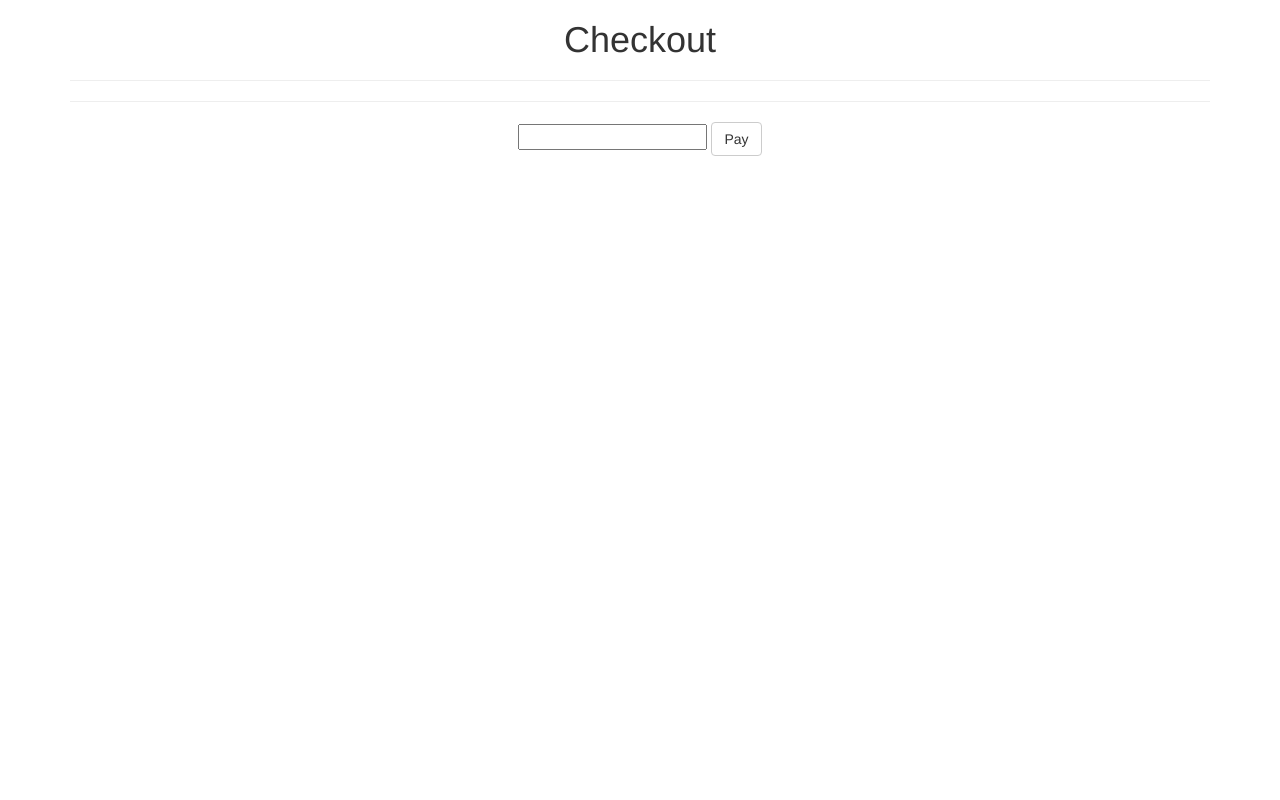
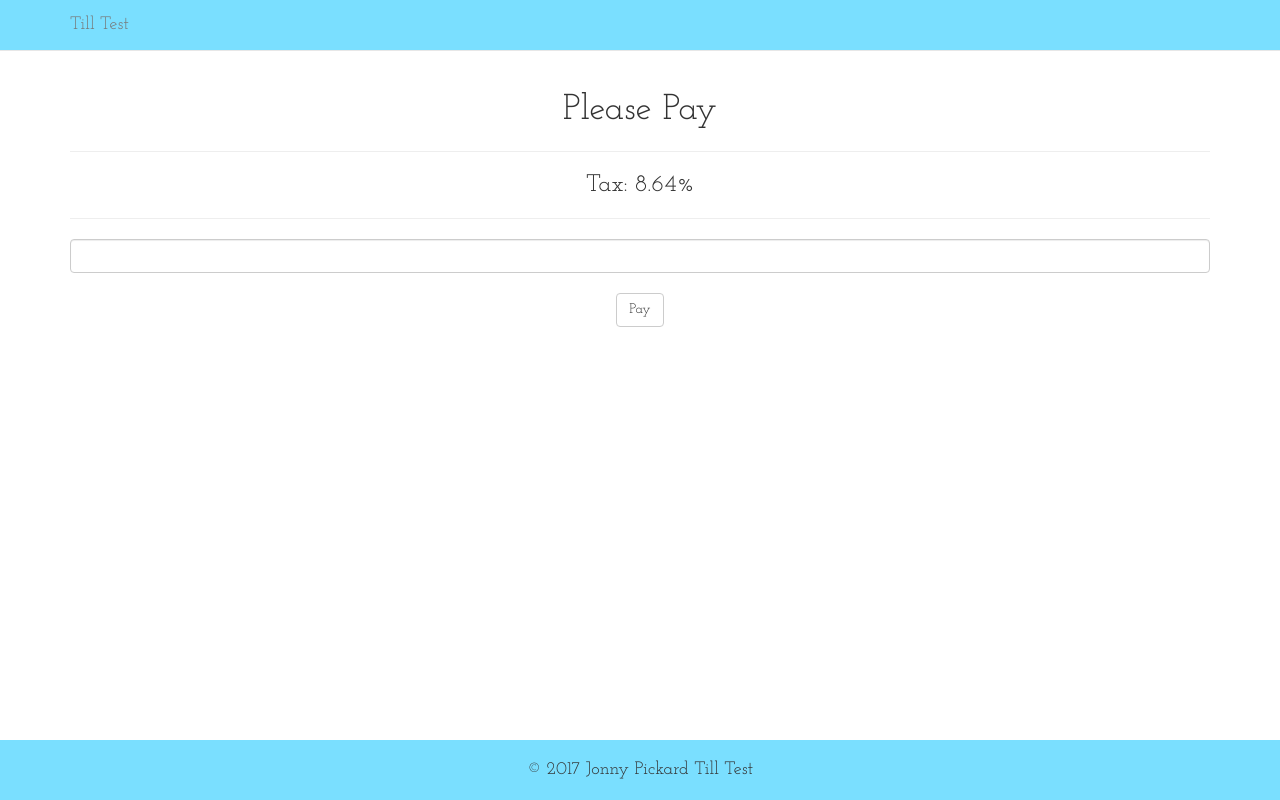
Before and after one commit to JonnyPickard/till-test-node, a website: page public/views/checkout.html in a window 1280 px wide. Drawn offline with Linux system fonts and the light colour scheme; files that its build step writes are made by us from their sources; no server answers; files whose address does not match are found by name.

Commit message:
Front end styling with sass

```diff
--- a/package.json
+++ b/package.json
@@ -4,9 +4,9 @@
   "description": "Till tech test written with nodeJS",
   "main": "index.js",
   "scripts": {
-    "test": "tape ./tests/model/*.js | tap-spec; tape ./tests/model/*.js | tap-nyan;",
-    "api-test": "tape ./tests/api/**/*.js | tap-spec",
-    "feature-test": "codeceptjs run --steps"
+    "test": "node_modules/.bin/tape ./tests/model/*.js | tap-spec; node_modules/.bin/tape ./tests/model/*.js | tap-nyan;",
+    "api-test": "node_modules/.bin/tape ./tests/api/**/*.js | tap-spec",
+    "feature-test": "node_modules/.bin/codeceptjs run --steps"
   },
   "author": "",
   "license": "ISC",
--- a/public/javascripts/checkout.js
+++ b/public/javascripts/checkout.js
@@ -52,7 +52,7 @@
     '<h1>' + json[3] + '</h1>' +
     '<hr />' +
     '<h1>Change: £' + json[0] + '</h1>' +
-    '<br />' +
+    '<hr />' +
     '<a href="/"><h3>Shop again?</h3></a>';
   }
 
--- a/public/stylesheets/sass/style.sass
+++ b/public/stylesheets/sass/style.sass
@@ -1,2 +1,22 @@
+$font-stack: 'Josefin Slab', serif
+$nav-color: rgb(122, 223, 255)
+
 body
   text-align: center
+  font-family: $font-stack
+
+.navbar
+  background-color: $nav-color
+
+.footer
+  position: fixed
+  bottom: 0
+  width: 100%
+  height: 60px
+  background-color: $nav-color
+
+.footer-text
+  padding-top: 10px
+
+.page
+  padding-bottom: 60px
--- a/public/views/checkout.html
+++ b/public/views/checkout.html
@@ -3,19 +3,28 @@
   <script src="./javascripts/jquery/jquery-3.1.1.min.js"></script>
   <script src="./javascripts/bootstrap/bootstrap.min.js"></script>
   <link href="./stylesheets/bootstrap/bootstrap.min.css" rel="stylesheet">
+  <link href="https://fonts.googleapis.com/css?family=Exo:200|Josefin+Slab" rel="stylesheet">
   <link href="/stylesheets/style.css" rel="stylesheet">
   <meta name="viewport" content="initial-scale=1, maximum-scale=1">
 </head>
 <body>
-  <div class="container" id="payPage">
-    <h1>Checkout</h1>
+  <nav class="navbar navbar-default navbar-static-top">
+    <div class="container">
+      <a class="navbar-brand">Till Test</a>
+    </div>
+  </nav>
+
+  <div class="page pay-page container" id="payPage">
+    <h1>Please Pay</h1>
     <hr />
 
     <div id="checkoutTotal"></div>
+    <span id="taxAmount"><h3>Tax: 8.64%</h3></span>
     <hr />
 
     <form enctype="multipart/form-data" id="payForm" name="payForm" action="" method="post">
-      <input type="number" name="moneyGiven" />
+      <input class="form-control" type="number" name="moneyGiven" style="text-align:center;"/>
+      <br />
       <input type="button" class="btn btn-default" value="Pay" id="payBtn" name="submit">
     </form>
     <br />
@@ -23,6 +32,12 @@
     <ul class="list-group" id="basketList"></ul>
 
   </div>
+
+  <footer class="footer">
+    <div class="container">
+      <p class="pull-right text-muted"><h4 class="footer-text">&copy; 2017 Jonny Pickard Till Test</h4></p>
+    </div>
+  </footer>
   <script src="./javascripts/checkout.js"></script>
 </body>
 </html>
```
Also changed, not shown: public/views/index.html (+16 -2 lines), public/stylesheets/style.css, 1 other file.
